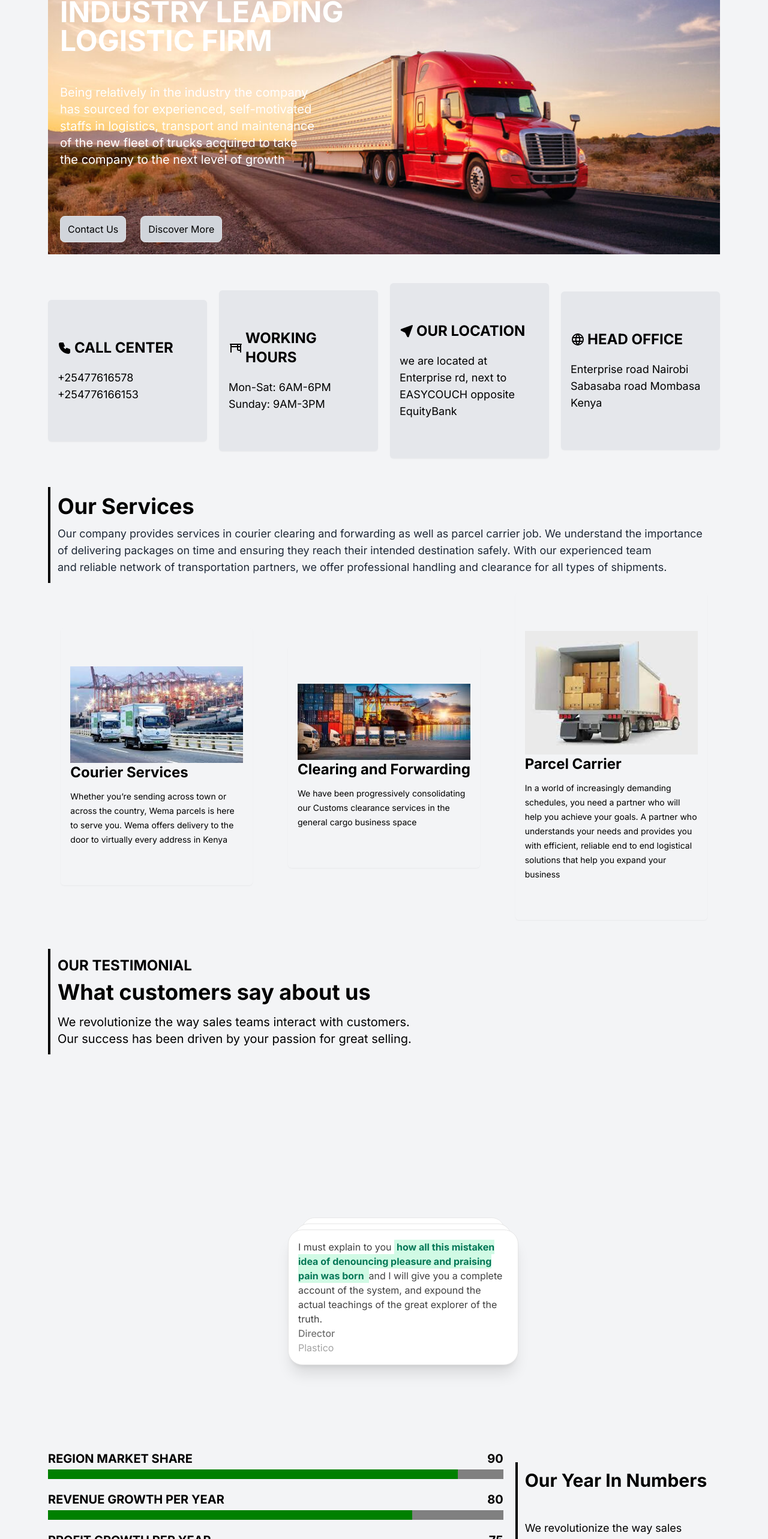
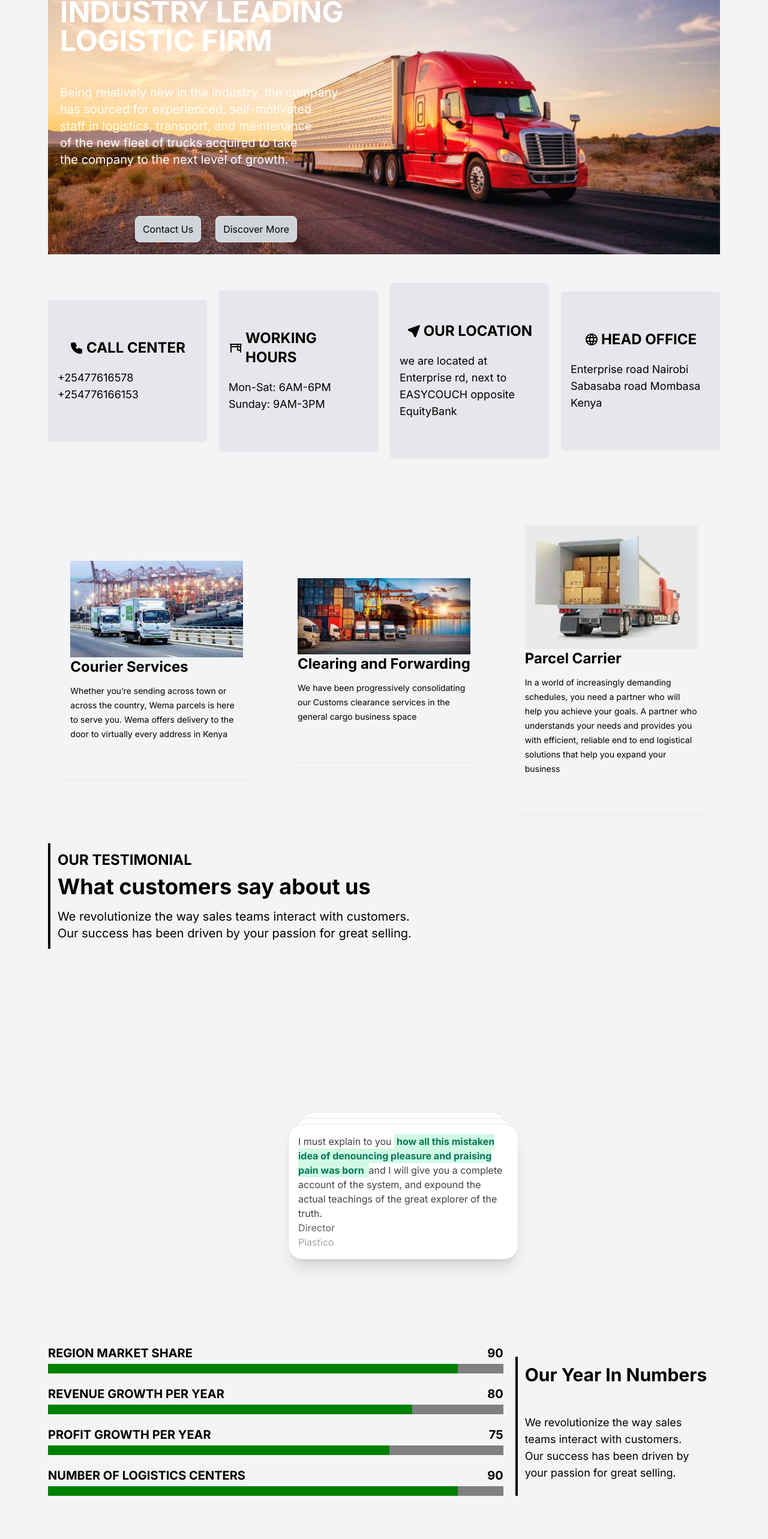
Before and after one commit to david-mulwa/wemaa, a Next.js app: page / in a window 1280 px wide. Shown: the part 216-2782 px from the top of the page at 60% size. Built offline with nearby package versions, Linux system fonts and the light colour scheme.

Commit message:
hello commit

```diff
--- a/src/app/page.tsx
+++ b/src/app/page.tsx
@@ -1,94 +1,94 @@
-import React from 'react'
+import React from 'react';
 import Section from "../components/Section";
 import Button from "../components/Button";
-import  {home, services,prog} from '../components/constants'
-import Sertag from '../components/sertag'
-import Image from 'next/image'
-import {CardStackDemo} from '../components/Testimony'
+import { home, services, prog } from '../components/constants';
+import Sertag from '../components/sertag';
+import Image from 'next/image';
+import { CardStackDemo } from '../components/Testimony';
 
 const Home = () => {
   return (
     <Section>
-    <div className=' bg-[url("/contact.jpg")] bg-cover bg-center w-full h-full bg-opacity-25'>
-      <div className='w-full lg:w-[50%] xl:w-[50%] p-5 '>
-        <h2 className='text-5xl text-white font-bold mt-12 '>INDUSTRY LEADING LOGISTIC FIRM</h2>
-
-        <p className='text-white text-xl mt-12 text-balance'>Being relatively in the industry the company has sourced for experienced, self-motivated staffs in logistics, transport and maintenance of the new fleet of trucks acquired to take the company to the next level of growth</p>
-        <div className='flex mt-12 gap-6 items-center justify-ceenter'>
-          <Button className='border p-3 rounded-lg mt-8  bg-gray-300' href='/Contact'>Contact Us</Button>
-          <Button className='border p-3 rounded-lg mt-8  bg-gray-300' href='/Services' >Discover More</Button>
+      <div className='bg-[url("/contact.jpg")] bg-cover bg-center w-full h-full bg-opacity-25'>
+        <div className='w-full lg:w-[50%] xl:w-[50%] p-5'>
+          <h2 className='text-5xl text-white font-bold mt-12'>INDUSTRY LEADING LOGISTIC FIRM</h2>
+          <p className='text-white text-xl mt-12 text-balance'>
+            Being relatively new in the industry, the company has sourced for experienced, self-motivated staff in logistics, transport, and maintenance of the new fleet of trucks acquired to take the company to the next level of growth.
+          </p>
+          <div className='flex mt-12 gap-6 items-center justify-center'>
+            <Button className='border p-3 rounded-lg mt-8 bg-gray-300' href='/Contact'>Contact Us</Button>
+            <Button className='border p-3 rounded-lg mt-8 bg-gray-300' href='/Services'>Discover More</Button>
           </div>
         </div>
       </div>
-    <div>
-      <div className=' w-full grid xl:grid-cols-4 lg:grid-cols-4 md:grid-cols-2 sm:grid-cols-1 mt-12 gap-5 '>
-        {home.map((item)=>(
-          <div key={item.id} className='card items-center justify-center bg-gray-200 '>
-            <div className='flex gap-1 items-center jusstify-center '>
+
+      <div className='w-full grid xl:grid-cols-4 lg:grid-cols-4 md:grid-cols-2 sm:grid-cols-1 mt-12 gap-5'>
+        {home.map((item) => (
+          <div key={item.id} className='card items-center justify-center bg-gray-200'>
+            <div className='flex gap-1 items-center justify-center'>
               <span>{item.icon}</span>
               <h2 className='text-2xl font-bold'>{item.title}</h2>
             </div>
-            <p className='text-lg mt-5 '>{item.descr}</p>
+            <p className='text-lg mt-5'>{item.descr}</p>
+          </div>
+        ))}
+      </div>
+
+      <div className='mt-12'>
+
+        <div className='mt-4 grid xl:grid-cols-3 lg:grid-cols-3 md:grid-cols-2 sm:grid-cols-1 gap-4'>
+          {services.map((item) => (
+            <div key={item.id} className='card'>
+              <Image src={item.imageUrl} alt={item.name} width={300} height={200} />
+              <div>
+                <h3 className='text-2xl font-bold mb-3'>{item.name}</h3>
+                <p>{item.description}</p>
+              </div>
             </div>
           ))}
         </div>
       </div>
 
-    <div className='mt-12 '>
-      <Sertag />
-      <div className='mt-4 grid xl:grid-cols-3 lg:grid-cols-3 md:grid-cols-2 sm:grid-cols-1 gap-4   '>
-        {services.map((item)=>(
-          <div key={item.id} className='card'>
-            <Image
-              src={item.imageUrl}
-              alt={item.name}
-              width={300}
-              height={200}
-            />
-            <div>
-              <h3 className='text-2xl font-bold mb-3'>{item.name}</h3>
-              <p>{item.description}</p>
+      <div className='mt-12 flex h-auto gap-5 flex-wrap items-center justify-between'>
+        <div className='flex flex-col w-full h-auto xl:h-[50%] lg:h-[50%] border-l-4 p-3 border-black xl:w-[69%] lg:w-[69%]'>
+          <h6 className='font-bold text-2xl'>OUR TESTIMONIAL</h6>
+          <h3 className='text-4xl font-bold mt-2 mb-4'>What customers say about us</h3>
+          <p className='text-balance text-xl'>
+            We revolutionize the way sales teams interact with customers. Our success has been driven by your passion for great selling.
+          </p>
         </div>
-
-          </div>
-        ))}
+        <div className='w-full'>
+          <CardStackDemo />
         </div>
       </div>
 
-    <div className='mt-12 flex h-auto gap-5 flex-wrap items-center justify-between '>
-      <div className='flex flex-col  w-full h-auto xl:h-[50%]  lg:h-[50%] border-l-4 p-3 border-black xl:w-[69%] lg:w-[69%]'>
-        <h6 className='font-bold text-2xl '>OUR TESTIMONIAL</h6>
-        <h3 className='text-4xl font-bold mt-2 mb-4 '>What customers say about us</h3>
-        <p className='text-balance text-xl'>We revolutionize the way sales teams interact with customers. Our success has been driven by your passion for great selling.</p>
-      </div>
-      <div className='w-full'>
-        <CardStackDemo/>
-      </div>
-    </div>
-    <div className='top-[-500px] flex lg:flex-nowrap xl:flex-nowrap md:flex-wrap sm:flex-wrap gap-5  '>
-
+      <div className='top-[-500px] flex lg:flex-nowrap xl:flex-nowrap md:flex-wrap sm:flex-wrap gap-5'>
         <div className='w-full gap-5 space-y-5 xl:w-[69%] lg:w-[70%]'>
-        {prog.map((item)=>(
-          <div key={item.id} className= 'flex flex-col gap-1 group group:ease-in-out '>
+          {prog.map((item) => (
+            <div key={item.id} className='flex flex-col gap-1 group group:ease-in-out'>
               <label className='flex items-center justify-between'>
-              <span className='font-bold text-xl '>{item.name}</span>
-              <span className='font-bold text-xl '>{item.value}</span>
+                <span className='font-bold text-xl'>{item.name}</span>
+                <span className='font-bold text-xl'>{item.value}</span>
               </label>
-            <progress color="blue" value={item.value} max='100' className='bg-gray-500 w-full transition ease-in-out delay-150 color-blue-200'/>
+              <progress
+                color='blue'
+                value={item.value}
+                max='100'
+                className='bg-gray-500 w-full transition ease-in-out delay-150 color-blue-200'
+              />
             </div>
           ))}
         </div>
 
-
-      <div className='flex flex-col  w-full xl:w-[31%] lg:w-[30%] h-auto border-l-4 p-3 border-black md:mt-5 sm:mt-7'>
-        <h1 className='text-3xl font-bold '>Our Year In Numbers</h1>
-        <p className='text-balance mt-12 text-lg'>We revolutionize the way sales teams interact with customers. Our success has been driven by your passion for great selling</p>
-
+        <div className='flex flex-col w-full xl:w-[31%] lg:w-[30%] h-auto border-l-4 p-3 border-black md:mt-5 sm:mt-7'>
+          <h1 className='text-3xl font-bold'>Our Year In Numbers</h1>
+          <p className='text-balance mt-12 text-lg'>
+            We revolutionize the way sales teams interact with customers. Our success has been driven by your passion for great selling.
+          </p>
         </div>
       </div>
+    </Section>
+  );
+};
 
-  </Section>
-  )
-}
-
-export default Home
+export default Home;
--- a/src/components/sertag.tsx
+++ b/src/components/sertag.tsx
@@ -1,8 +1,8 @@
 import React from 'react'
 
-const sertag = ({className}:{className:string}) => {
+const sertag = () => {
   return (
-    <div className={`flex flex-col  w-full h-auto border-l-4 p-3 border-black ${className}`}>
+    <div className={`flex flex-col  w-full h-auto border-l-4 p-3 border-black `}>
         <h1 className='text-4xl font-bold mb-3'>Our Services</h1>
         <p className='text-balance text-gray-800 text-lg'>Our company provides services in courier clearing and forwarding as well as parcel carrier job. We understand the importance of delivering packages on time and ensuring they reach their intended destination safely. With our experienced team and reliable network of transportation partners, we offer professional handling and clearance for all types of shipments.</p>
     </div>
```
Also changed, not shown: 1 other file (tests, documents, lock files or other folders). Lines whose indentation alone changed are shown as unchanged.
